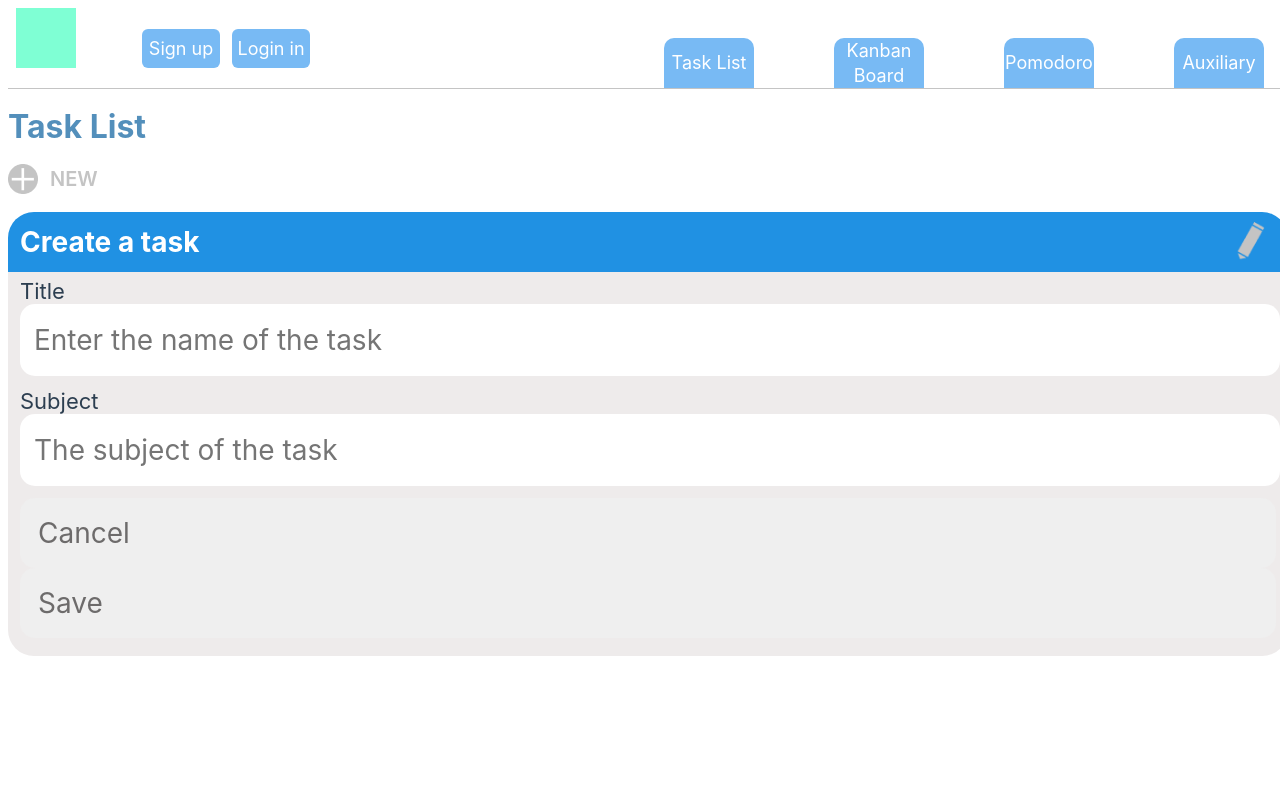
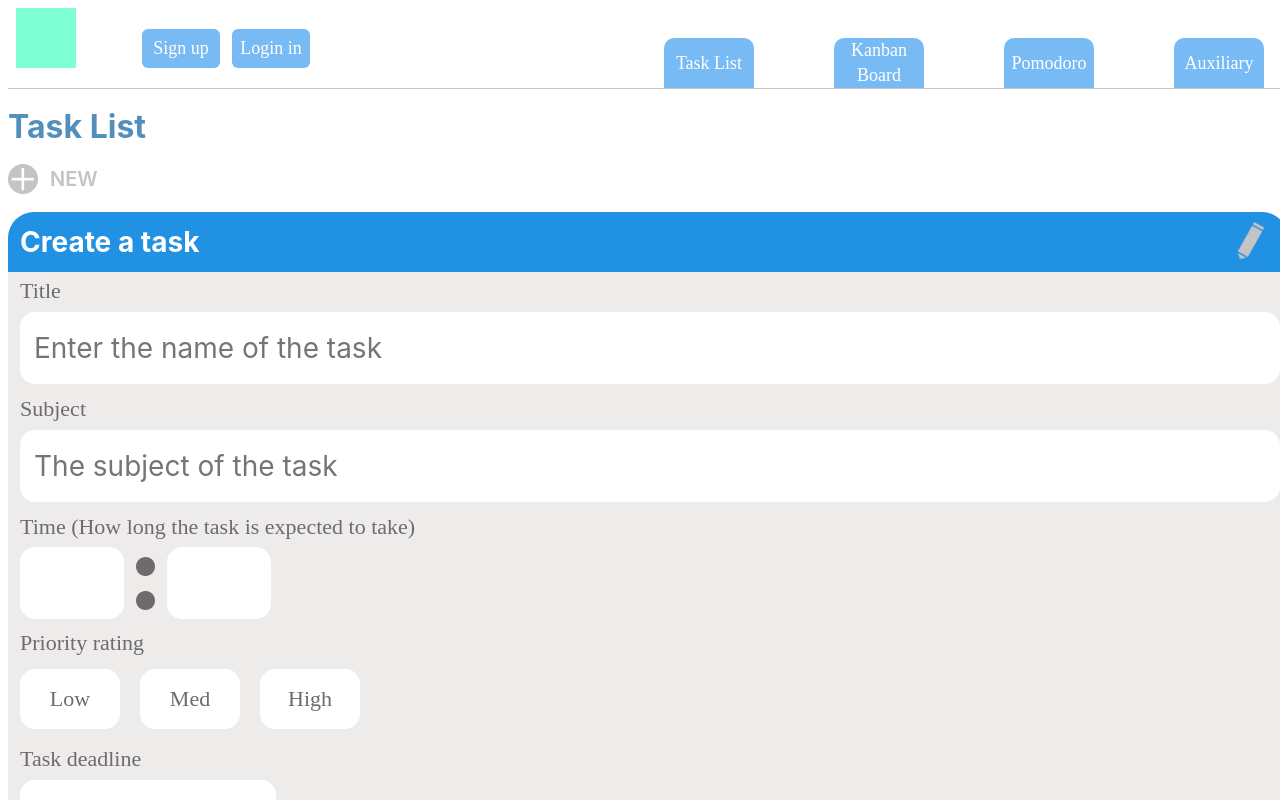
Before and after one commit to bzhe6493/study-companion, a Vue app: page / in a window 1280 px wide. Both pictures are taken after a click on the element "NEW". Shown: the top 800 px of the page. Built offline with nearby package versions, Linux system fonts and the light colour scheme.

Commit message:
complete all items view

```diff
--- a/src/App.vue
+++ b/src/App.vue
@@ -18,11 +18,10 @@ export default {
 
 <style>
 #app {
-  font-family: Avenir, Helvetica, Arial, sans-serif;
+  font-family: "Inter" Helvetica, Arial, sans-serif;
   -webkit-font-smoothing: antialiased;
   -moz-osx-font-smoothing: grayscale;
-  color: #2c3e50;
-  font-family: "Inter";
+  color: #6d6b6b;
 }
 
 input {
@@ -41,4 +40,14 @@ input {
   text-align: left;
   text-indent: 12px;
 }
+
+input[type="button"] {
+  width: 128px;
+  height: 82px;
+  background: #91d1ff;
+  color: white;
+  text-align: center;
+  text-indent: 0;
+  cursor: pointer;
+}
 </style>
--- a/src/components/task-card.vue
+++ b/src/components/task-card.vue
@@ -32,6 +32,60 @@
         />
       </div>
 
+      <div class="form-item time-form-item">
+        <label for="time"> Time (How long the task is expected to take) </label>
+        <div class="time-wrapper">
+          <input
+            class="time1"
+            type="text"
+            name="time1"
+            id="time1"
+            v-model="time1"
+            placeholder=""
+          />
+          <img class="dot2" src="../assets/dot2.png" alt="dot" />
+          <input
+            class="time2"
+            type="text"
+            name="time2"
+            id="time2"
+            v-model="time2"
+            placeholder=""
+          />
+        </div>
+      </div>
+
+      <div class="form-item priority-form-item">
+        <label for="priority"> Priority rating </label>
+        <div class="priority-wrapper">
+          <div class="low">Low</div>
+          <div class="med">Med</div>
+          <div class="high">High</div>
+        </div>
+      </div>
+
+      <div class="form-item deadline-form-item">
+        <label for="deadline"> Task deadline </label>
+        <input
+          type="text"
+          name="deadline"
+          id="deadline"
+          v-model="deadlineInner"
+          placeholder="Date"
+        />
+      </div>
+
+      <div class="form-item status-form-item">
+        <label for="status"> Status (Done/Not Done) </label>
+        <input
+          type="text"
+          name="status"
+          id="status"
+          v-model="statusInner"
+          placeholder=""
+        />
+      </div>
+
       <div class="form-item">
         <input type="button" value="Cancel" @click="cancel" />
         <input type="button" value="Save" @click="save" />
@@ -50,6 +104,12 @@ export default {
     deadline: String,
     status: String,
     onChangeField: Function,
+  },
+  data() {
+    return {
+      time1: "",
+      time2: "",
+    };
   },
   computed: {
     titleInner: {
@@ -144,8 +204,58 @@ export default {
 }
 .main-body .form-item label {
   display: block;
+  margin-bottom: 8px;
 }
 .main-body .form-item input {
   display: block;
 }
+
+.main-body .form-item.time-form-item {
+  width: 600px;
+}
+.main-body .form-item.time-form-item .time-wrapper {
+  display: flex;
+  align-items: center;
+  height: 70px;
+}
+.main-body .form-item.time-form-item input {
+  width: 100px;
+  display: inline-block;
+}
+.main-body .form-item.time-form-item .dot2 {
+  margin: 0 12px;
+}
+
+.main-body .form-item.priority-form-item {
+  width: 400px;
+}
+.main-body .form-item.priority-form-item .priority-wrapper {
+  display: flex;
+  align-items: center;
+  height: 70px;
+}
+.main-body .form-item.priority-form-item .priority-wrapper div {
+  width: 100px;
+  background-color: white;
+  height: 60px;
+  line-height: 60px;
+  margin-right: 20px;
+  border-radius: 15px;
+  text-align: center;
+  cursor: pointer;
+}
+
+.main-body .form-item.deadline-form-item {
+  width: 600px;
+}
+.main-body .form-item.deadline-form-item input {
+  width: 252px;
+}
+
+.main-body .form-item.status-form-item {
+  width: 400px;
+}
+.main-body .form-item.status-form-item input {
+  width: 340px;
+}
 </style>
--- a/src/pages/login.vue
+++ b/src/pages/login.vue
@@ -225,6 +225,7 @@ export default defineComponent({
 }
 .main .auth-form .form-item label {
   display: block;
+  margin-bottom: 8px;
 }
 .main .auth-form .form-item input {
   display: block;
```
